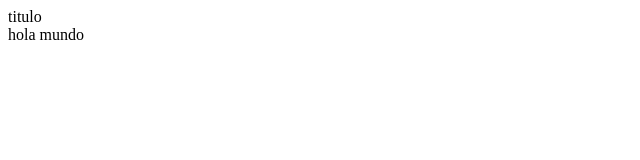
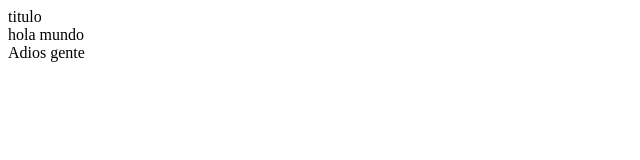
Before and after one commit to Srb4by/rebase, a plain HTML site: page index.html in a window 1280 px wide. Shown: the whole page, without its empty margins (0-640 px from the left). Drawn offline with Linux system fonts and the light colour scheme.

Commit message:
adios gente

```diff
--- a/index.html
+++ b/index.html
@@ -8,6 +8,7 @@
 <body>
     <header>titulo</header>
     <div>hola mundo</div>
+    <footer>Adios gente</footer>
 
 </body>
 </html>
```
